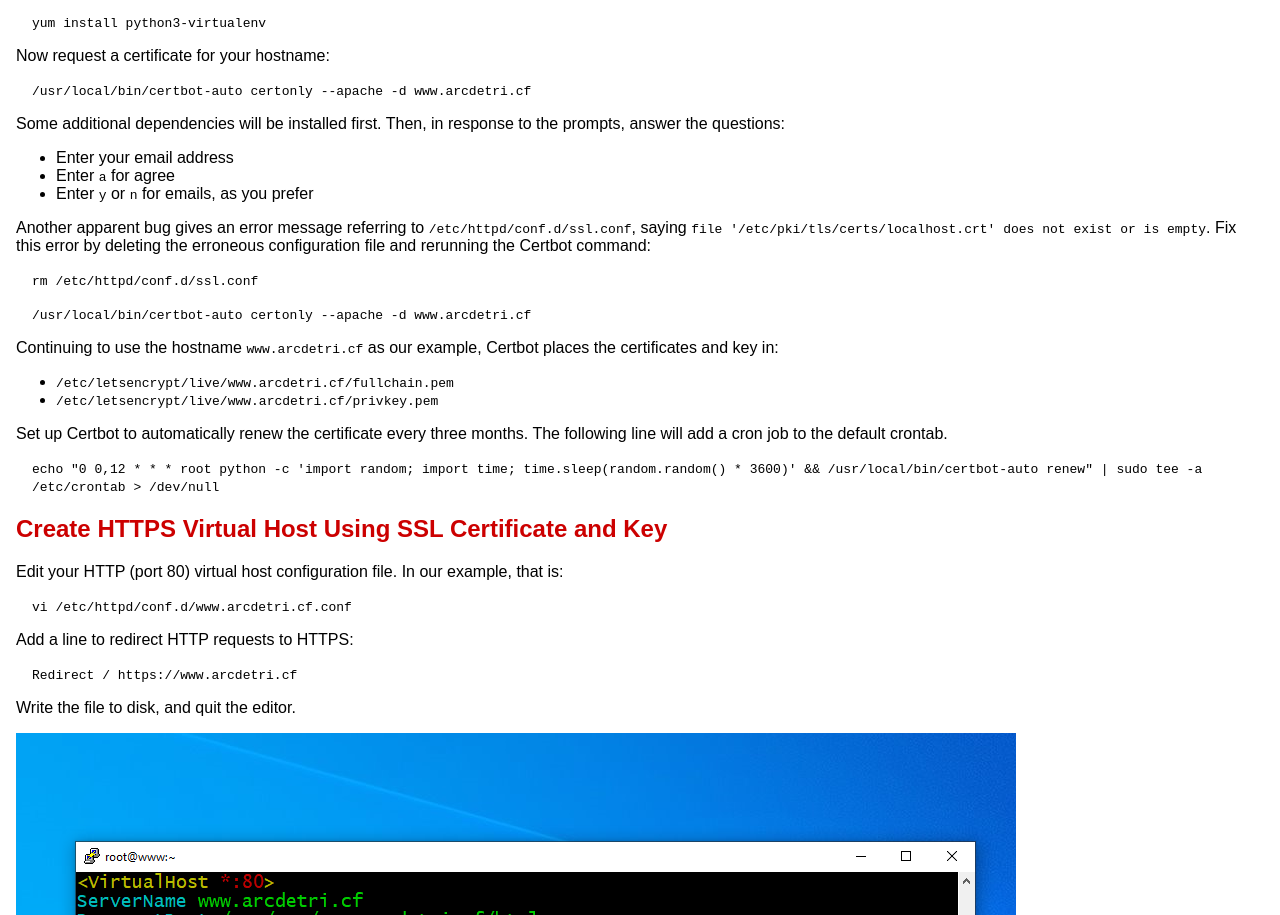
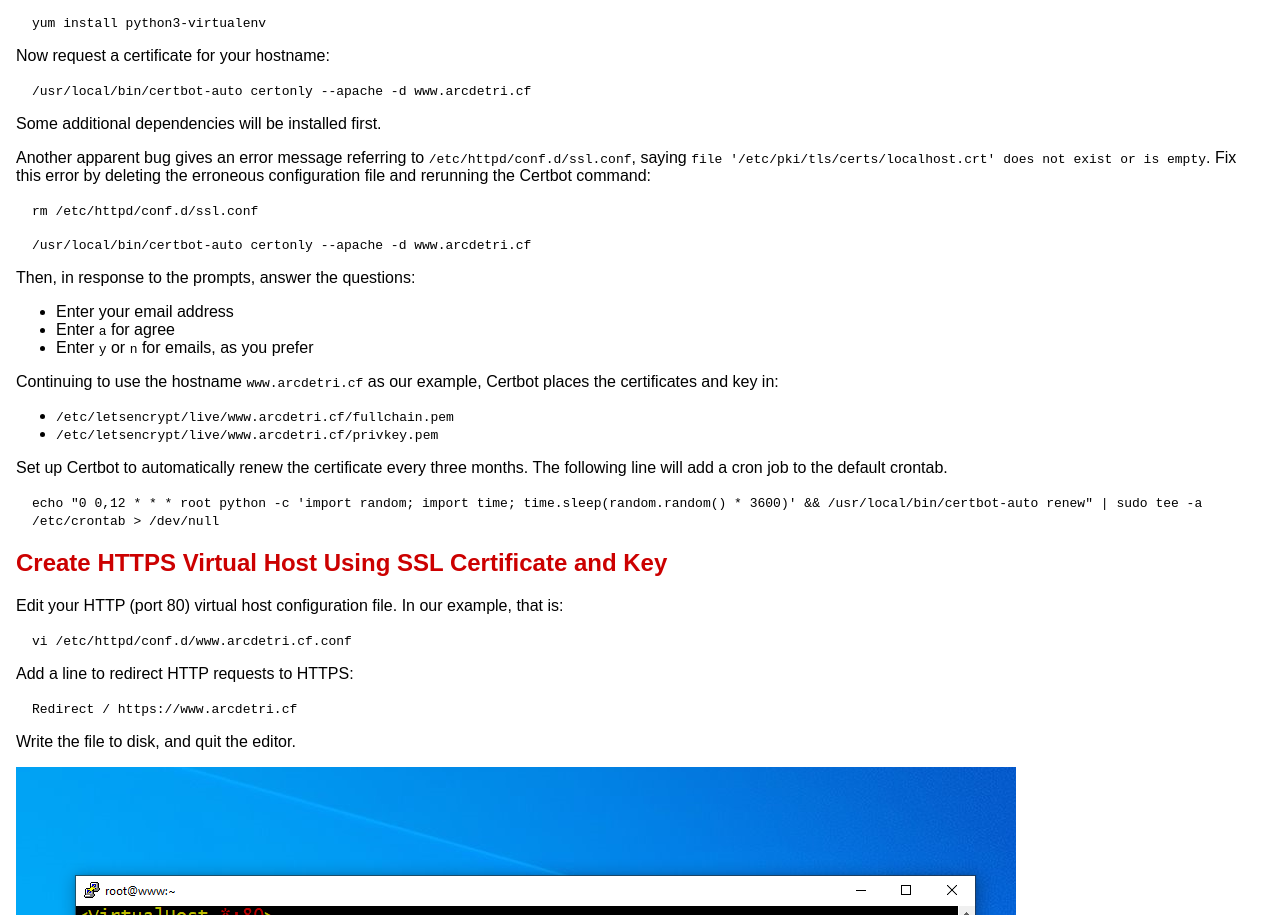
Before and after one commit to arcdetri/arcdetri.github.io, a plain HTML site: page v2ray-ws-tls-apache-cdn-centos-8.html in a window 1280 px wide. Shown: the part 3965-4880 px from the top of the page. Drawn offline with Linux system fonts and the light colour scheme.

Commit message:
Correct order of commands

```diff
--- a/v2ray-ws-tls-apache-cdn-centos-8.html
+++ b/v2ray-ws-tls-apache-cdn-centos-8.html
@@ -210,19 +210,21 @@ systemctl start firewalld</code></p>
 
 <p class="terminal"><code>/usr/local/bin/certbot-auto certonly --apache -d www.arcdetri.cf</code></p>
 
-<p>Some additional dependencies will be installed first. Then, in response to the prompts, answer the questions:</p>
+<p>Some additional dependencies will be installed first.</p>
+
+<p>Another apparent bug gives an error message referring to <code>/etc/httpd/conf.d/ssl.conf</code>, saying <code>file '/etc/pki/tls/certs/localhost.crt' does not exist or is empty</code>. Fix this error by deleting the erroneous configuration file and rerunning the Certbot command:</p>
+
+<p class="terminal"><code>rm /etc/httpd/conf.d/ssl.conf</code></p>
+
+<p class="terminal"><code>/usr/local/bin/certbot-auto certonly --apache -d www.arcdetri.cf</code></p>
+
+<p>Then, in response to the prompts, answer the questions:</p>
 
 <ul>
 <li>Enter your email address</li>
 <li>Enter <code>a</code> for agree</li>
 <li>Enter <code>y</code> or <code>n</code> for emails, as you prefer</li>
 </ul>
-
-<p>Another apparent bug gives an error message referring to <code>/etc/httpd/conf.d/ssl.conf</code>, saying <code>file '/etc/pki/tls/certs/localhost.crt' does not exist or is empty</code>. Fix this error by deleting the erroneous configuration file and rerunning the Certbot command:</p>
-
-<p class="terminal"><code>rm /etc/httpd/conf.d/ssl.conf</code></p>
-
-<p class="terminal"><code>/usr/local/bin/certbot-auto certonly --apache -d www.arcdetri.cf</code></p>
 
 <p>Continuing to use the hostname <code>www.arcdetri.cf</code> as our example, Certbot places the certificates and key in:</p>
 
```
